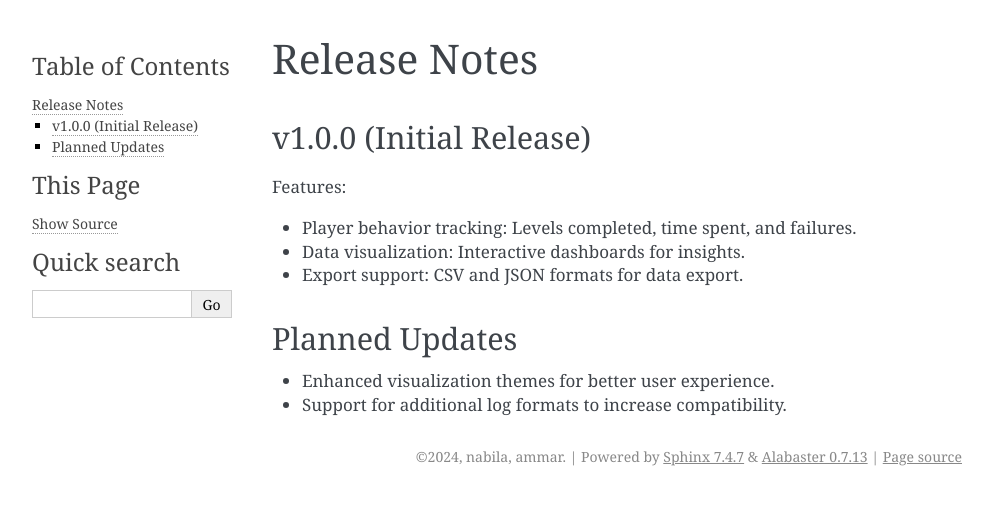
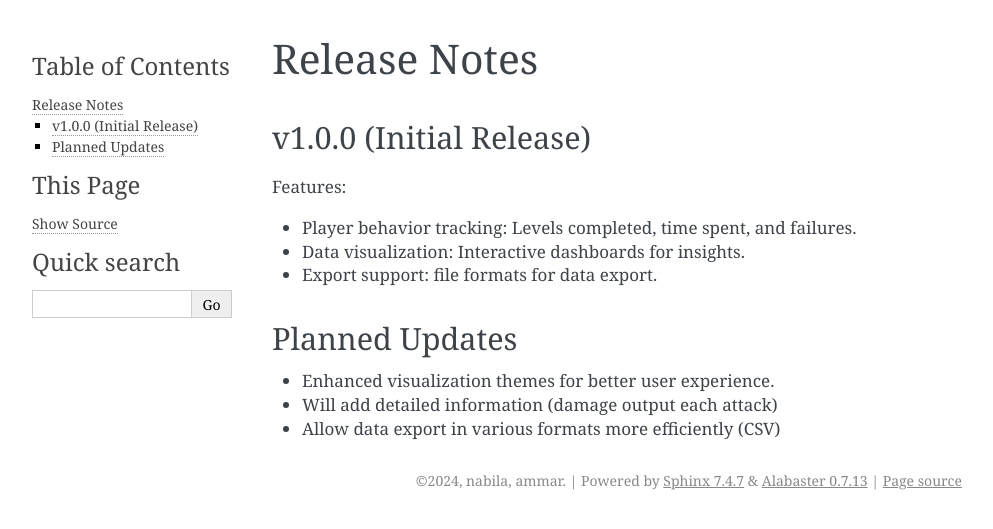
Before and after one commit to ammanis/levelSight-simple-game-analytic-tool, a Sphinx documentation site: the page built from docs/source/release_note.rst, in a window 1280 px wide. Shown: the top 529 px of the page, without its empty margins (148-1141 px from the left). Built offline with Sphinx 7.4.7, drawn with Linux system fonts in a browser that asks for light colours.

Commit message:
Update release_note.rst
edit plan update

```diff
--- a/docs/source/release_note.rst
+++ b/docs/source/release_note.rst
@@ -7,9 +7,10 @@ Features:
 
 - Player behavior tracking: Levels completed, time spent, and failures.
 - Data visualization: Interactive dashboards for insights.
-- Export support: CSV and JSON formats for data export.
+- Export support: file formats for data export.
 
 Planned Updates
 ---------------
 - Enhanced visualization themes for better user experience.
-- Support for additional log formats to increase compatibility.
+- Will add detailed information (damage output each attack)
+- Allow data export in various formats more efficiently (CSV)
```
